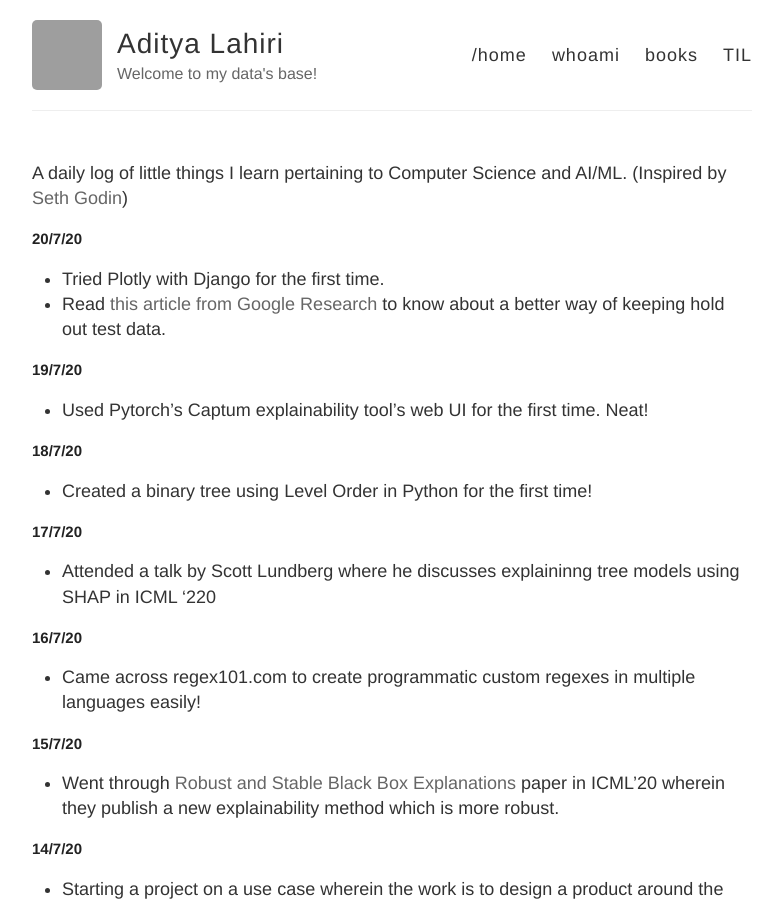
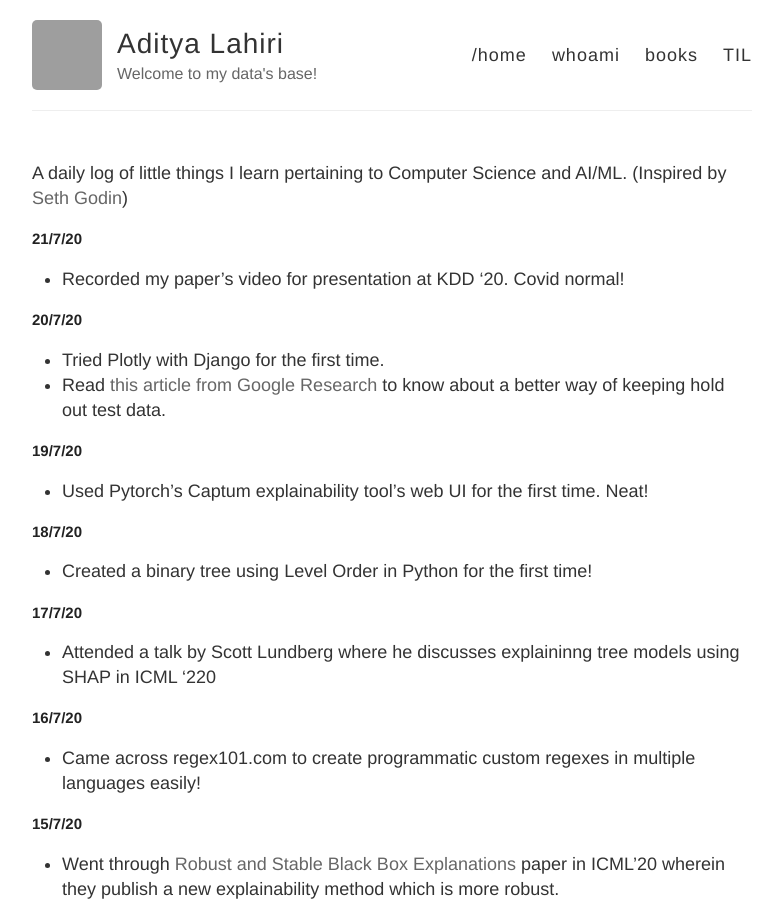
Before and after one commit to adityalahiri/adityalahiri.github.io, a Jekyll site: the page built from TIL.md, in a window 1280 px wide and 900 px high. Shown: the whole window, without its empty margins (248-1030 px from the left). Built offline with Jekyll 4.4.1, drawn with Linux system fonts in a browser that asks for light colours; our own code applies the rules of GitHub Pages for plain Markdown files; grey boxes are pictures that could not be loaded.

Commit message:
Update for 21/7

```diff
--- a/TIL.md
+++ b/TIL.md
@@ -1,5 +1,9 @@
 A daily log of little things I learn pertaining to Computer Science and AI/ML.
 (Inspired by [Seth Godin](https://seths.blog/))
+
+## 21/7/20
+
+* Recorded my paper's video for presentation at KDD '20. Covid normal!
 
 ## 20/7/20
 
```
